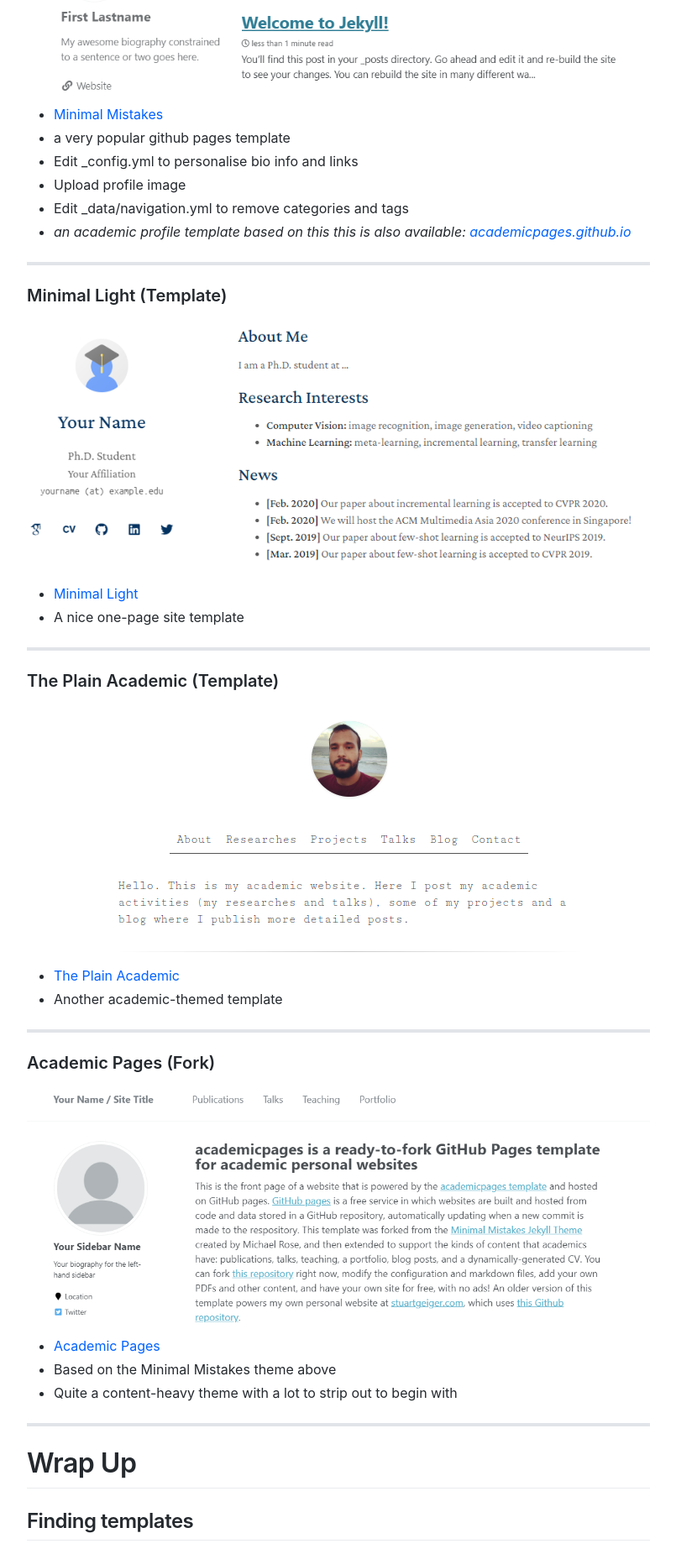
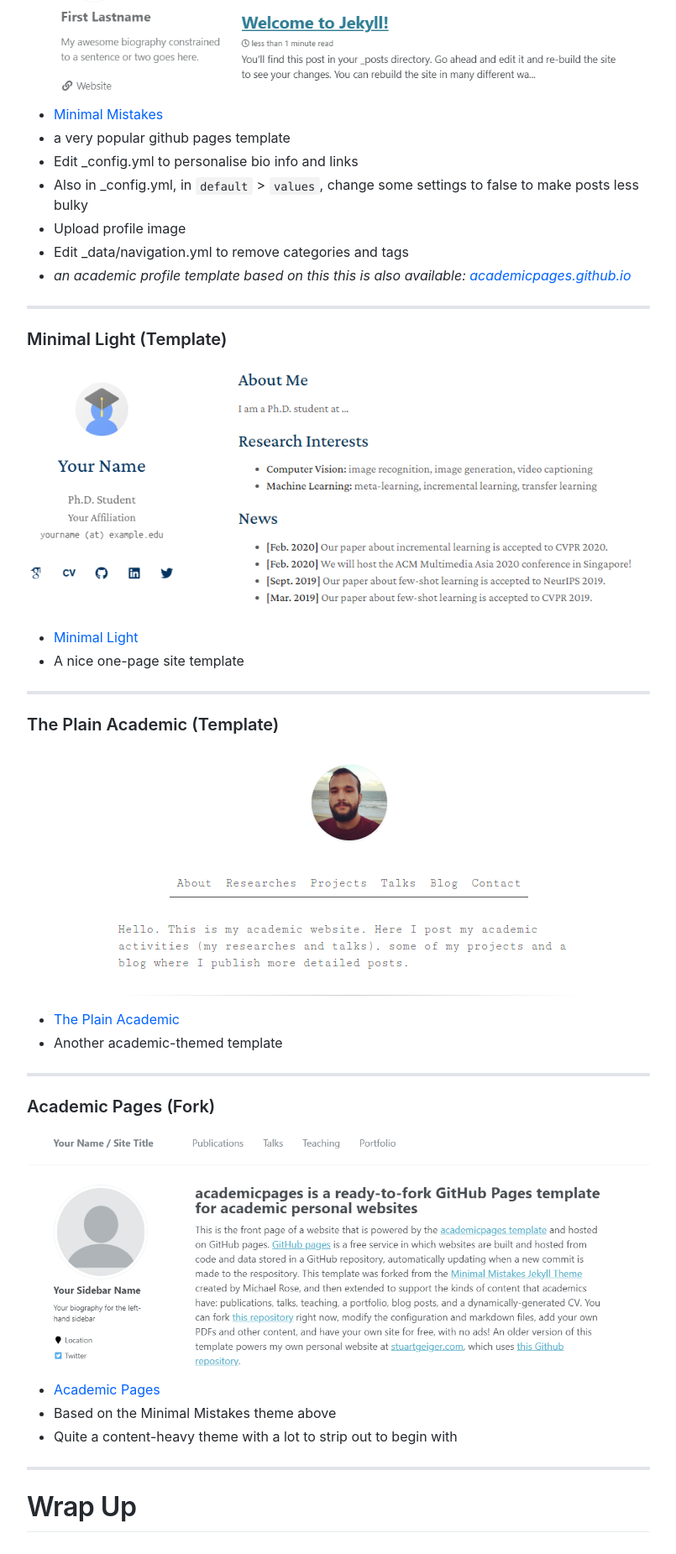
Before and after one commit to liamodwyer/github-pages, a Jekyll site: the page built from _workshop/5-templates.md, in a window 1280 px wide. Shown: the part 2127-3978 px from the top of the page at 84% size, without its empty margins (365-1170 px from the left). Built offline with Jekyll 4.4.1, drawn with Linux system fonts in a browser that asks for light colours; emoji names are drawn with the system emoji font; some web fonts are replaced.

Commit message:
finish 5-templates.md

```diff
--- a/_workshop/5-templates.md
+++ b/_workshop/5-templates.md
@@ -55,6 +55,7 @@ We will take a few of these in turn and look at how to customise them, mainly us
 - [Minimal Mistakes](https://github.com/mmistakes/mm-github-pages-starter)
 - a very popular github pages template
 - Edit _config.yml to personalise bio info and links
+- Also in _config.yml, in `default` > `values`, change some settings to false to make posts less bulky
 - Upload profile image
 - Edit _data/navigation.yml to remove categories and tags
 - *an academic profile template based on this this is also available: [academicpages.github.io](https://github.com/academicpages/academicpages.github.io)*
```
